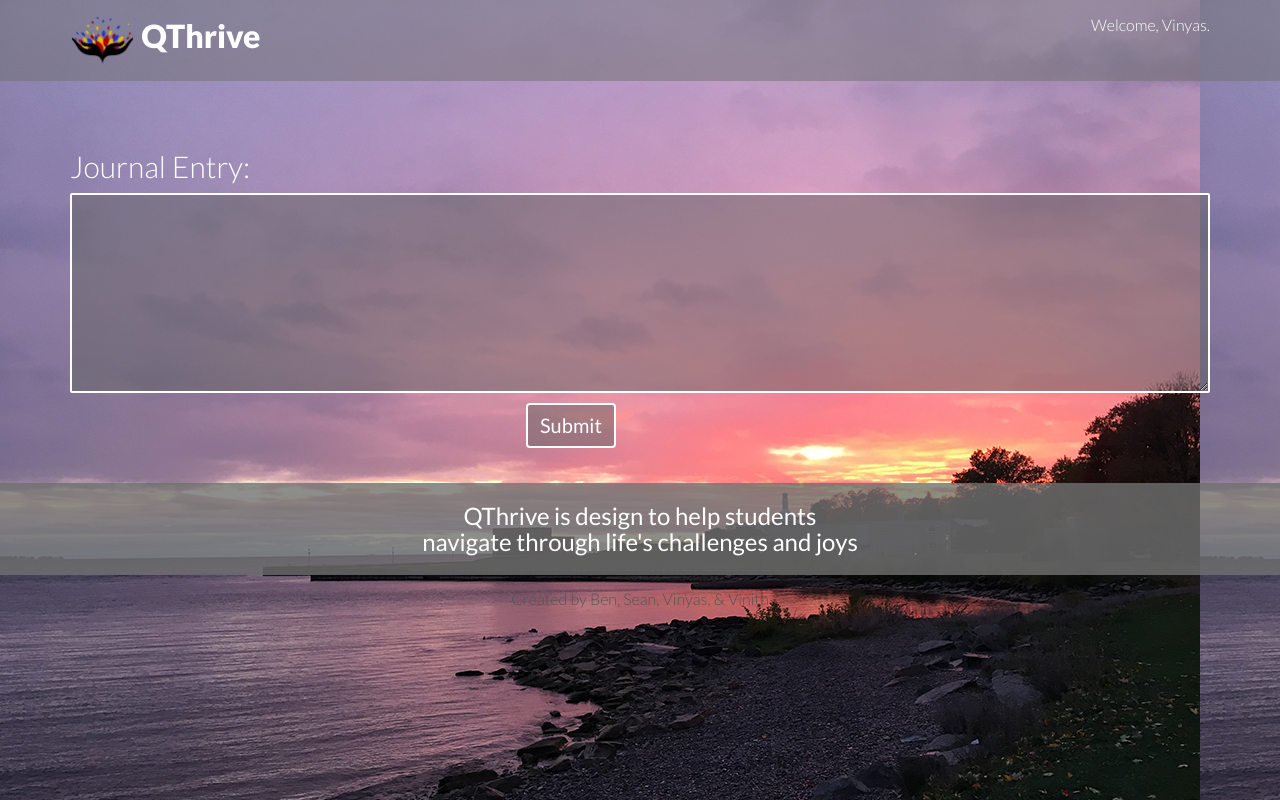
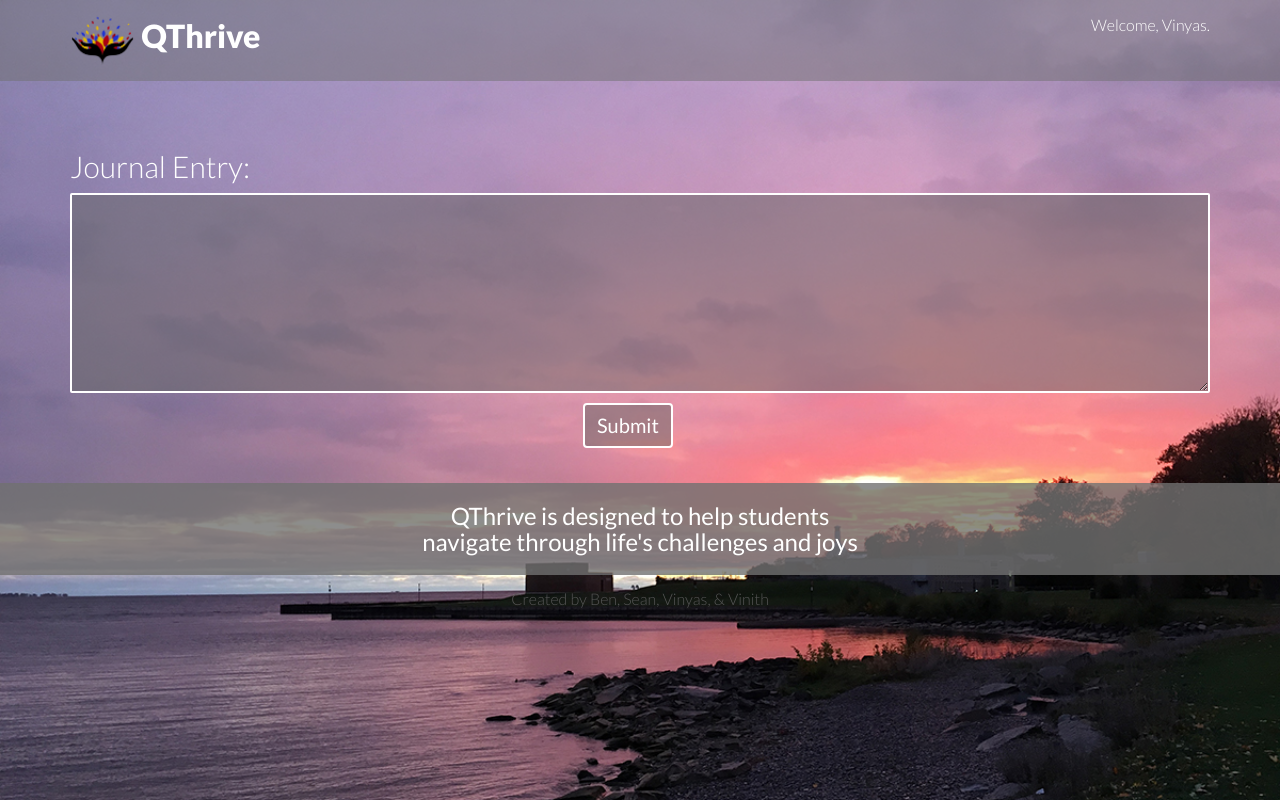
Before and after one commit to vinyasHarish95/QThrive, a PHP site: page /journal.php in a window 1280 px wide. Run offline with PHP 8.4, Linux system fonts and the light colour scheme; some libraries are stand-ins or nearby versions.

Commit message:
centre submit button; fix typo; ensure background image is a cover

```diff
--- a/journal.php
+++ b/journal.php
@@ -25,6 +25,10 @@
   <style>
   body {
     background-image: url("img/lake.jpg");
+    background-size: cover;
+    -webkit-background-size: cover;
+    -moz-background-size: cover;
+    -o-background-size: cover;
   }
 
   #bottompanel {
@@ -34,10 +38,9 @@
 
   #submitButton {
     color: white;
-    background-color: rgba(100,100,100, 0.5);
-    left: 50%;
+    background: rgba(100,100,100, 0.5);
+    margin-left: 45%;
     margin-top: 10px;
-    margin-left: 40%;
     font-size: 125%;
     border: 2px solid #ffffff;
   }
@@ -101,7 +104,7 @@
 
 <div id="bottompanel">
   <h3 class="centered" id="bottomBlurb">
-    QThrive is design to help students
+    QThrive is designed to help students
     <br>navigate through life's challenges and joys
   </h3>
 </div>
```
